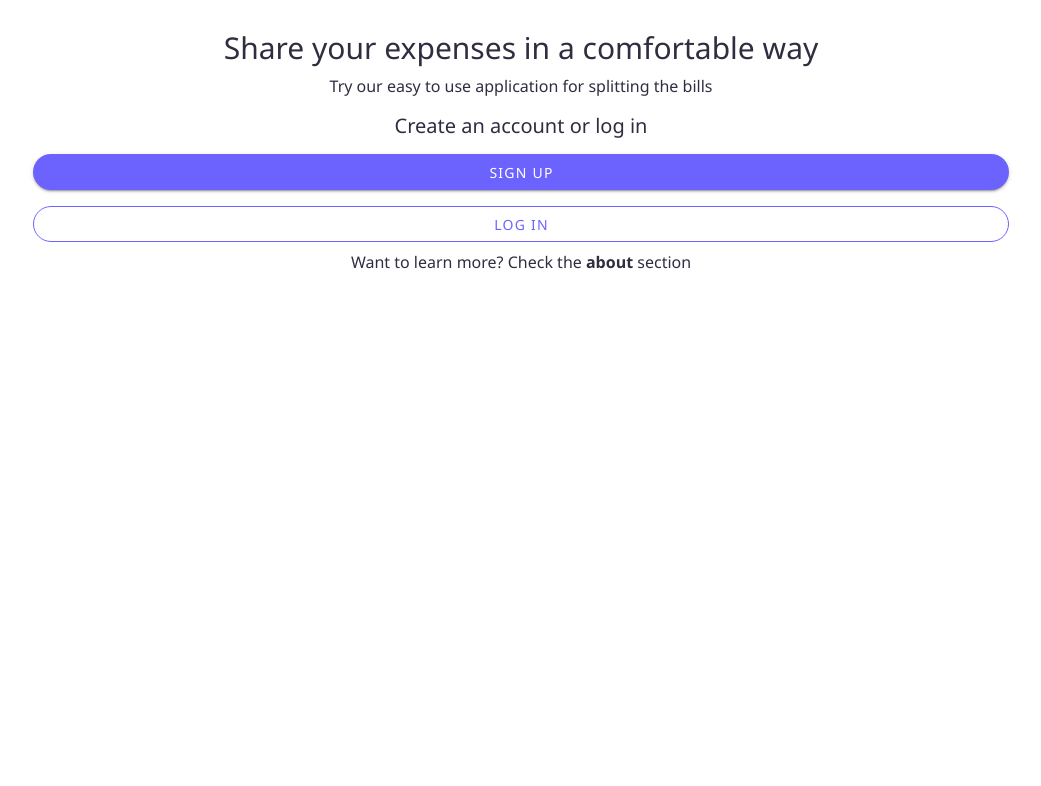
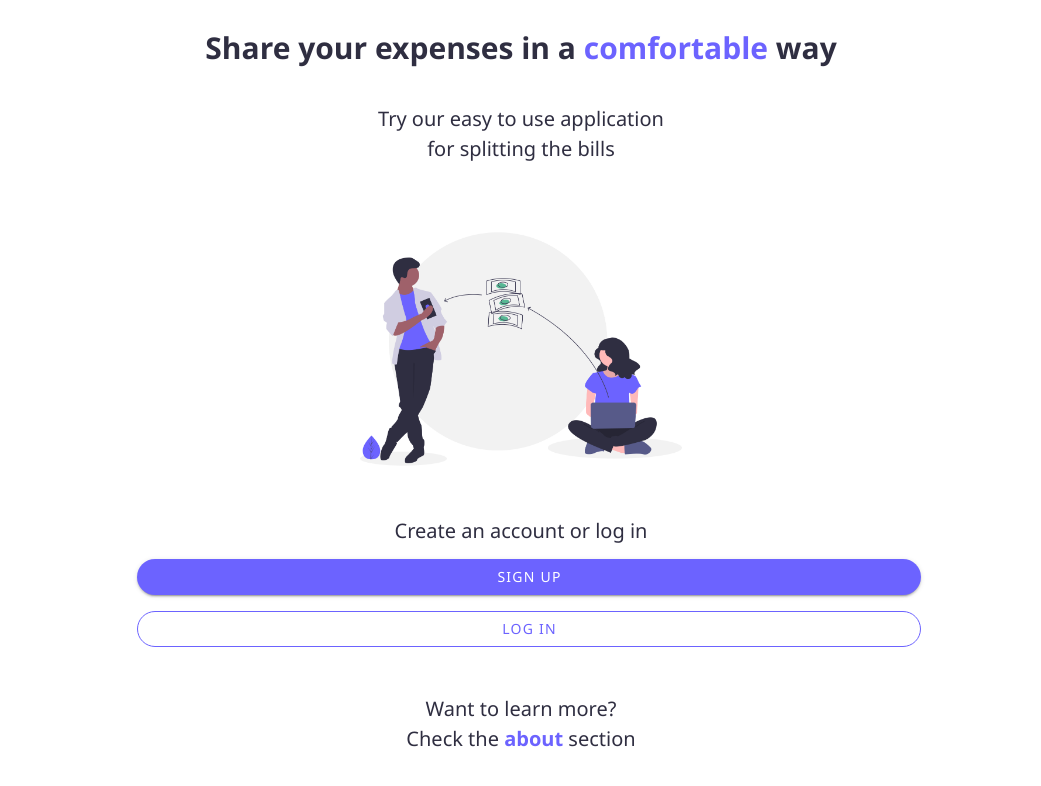
Before and after one commit to zyryf/splittingBills, a Vue app in the folder client/: page / in a window 1280 px wide. Shown: the top 786 px of the page, without its empty margins (119-1160 px from the left). Built offline with nearby package versions, Linux system fonts and the light colour scheme.

Commit message:
change home design

```diff
--- a/client/src/views/Home.vue
+++ b/client/src/views/Home.vue
@@ -1,13 +1,33 @@
 <template>
   <div id="home">
-    <h1 class="header">Share your expenses in a comfortable way</h1>
-    <p>Try our easy to use application for splitting the bills</p>
+    <h2>
+      <strong
+        >Share your expenses in a
+        <span class="primary--text">comfortable</span> way
+      </strong>
+    </h2>
+    <p>Try our easy to use application <br />for splitting the bills</p>
+
+    <img src="./../assets/img/home-photo.png" alt="" srcset="" />
+
     <div class="buttons">
       <h5>Create an account or log in</h5>
-      <v-btn rounded color="primary" block class="m-2 ">Sign Up</v-btn>
-      <v-btn rounded outlined block color="primary" class="m-2 ">Log In</v-btn>
+      <router-link to="/signup"
+        ><v-btn rounded color="primary" block class="m-2 "
+          >Sign Up</v-btn
+        ></router-link
+      >
+
+      <router-link to="/login"
+        ><v-btn rounded outlined block color="primary" class="m-2 "
+          >Log In</v-btn
+        ></router-link
+      >
     </div>
-    <p>Want to learn more? Check the <strong>about</strong> section</p>
+    <p>
+      Want to learn more? <br />Check the
+      <strong> <router-link to="/about">about</router-link></strong> section
+    </p>
   </div>
 </template>
 
@@ -36,13 +56,21 @@ export default {
   display: flex;
   flex-direction: column;
   align-items: center;
-  justify-content: start;
+  justify-content: space-between;
 
   padding: 30px;
 }
 
-h1 {
+img {
+  height: 35vh;
+}
+
+h2 {
   font-size: 30px;
+}
+
+p {
+  font-size: 20px;
 }
 
 .buttons {
@@ -50,7 +78,11 @@ h1 {
   flex-direction: column;
   align-items: center;
 
-  width: 80%;
+  margin-bottom: 10px;
+}
+
+.v-btn {
+  width: 60vw;
 }
 
 .btn {
```
Also changed, not shown: client/src/assets/img/home-photo.png (added).
